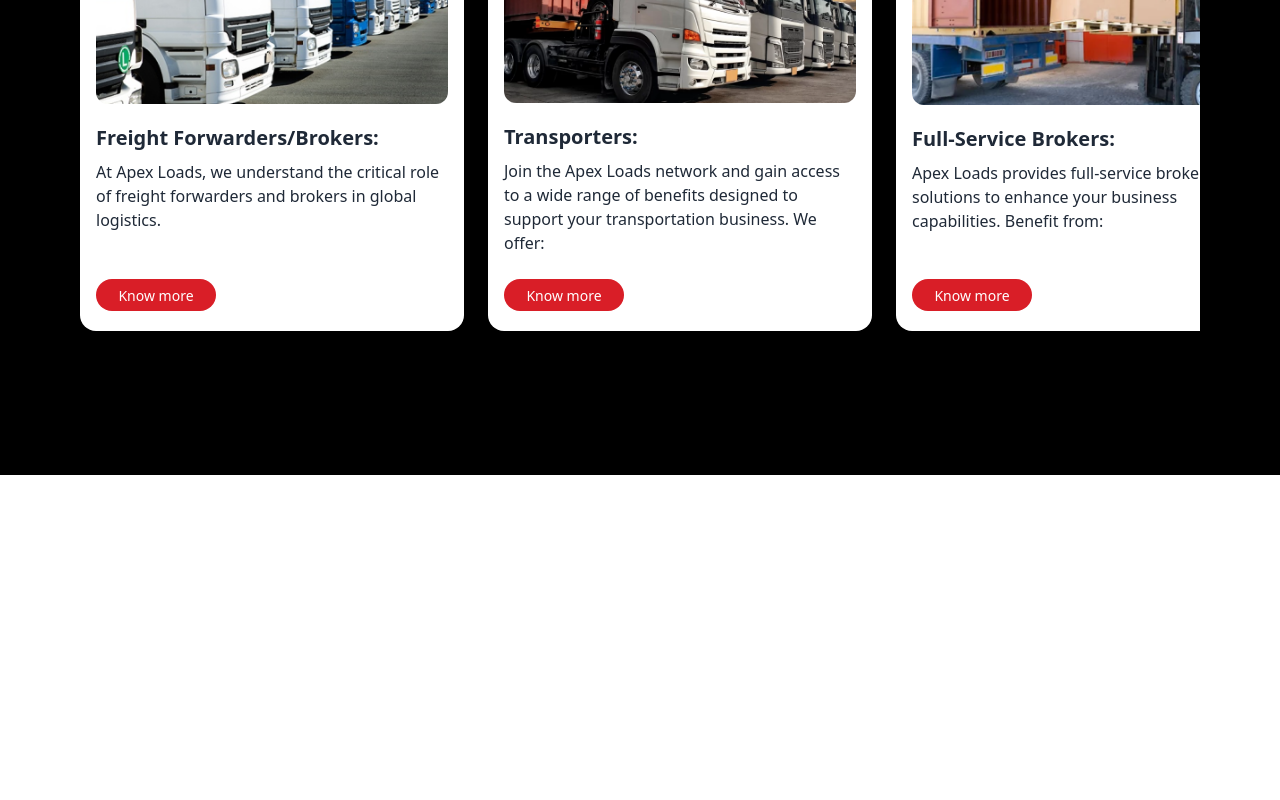
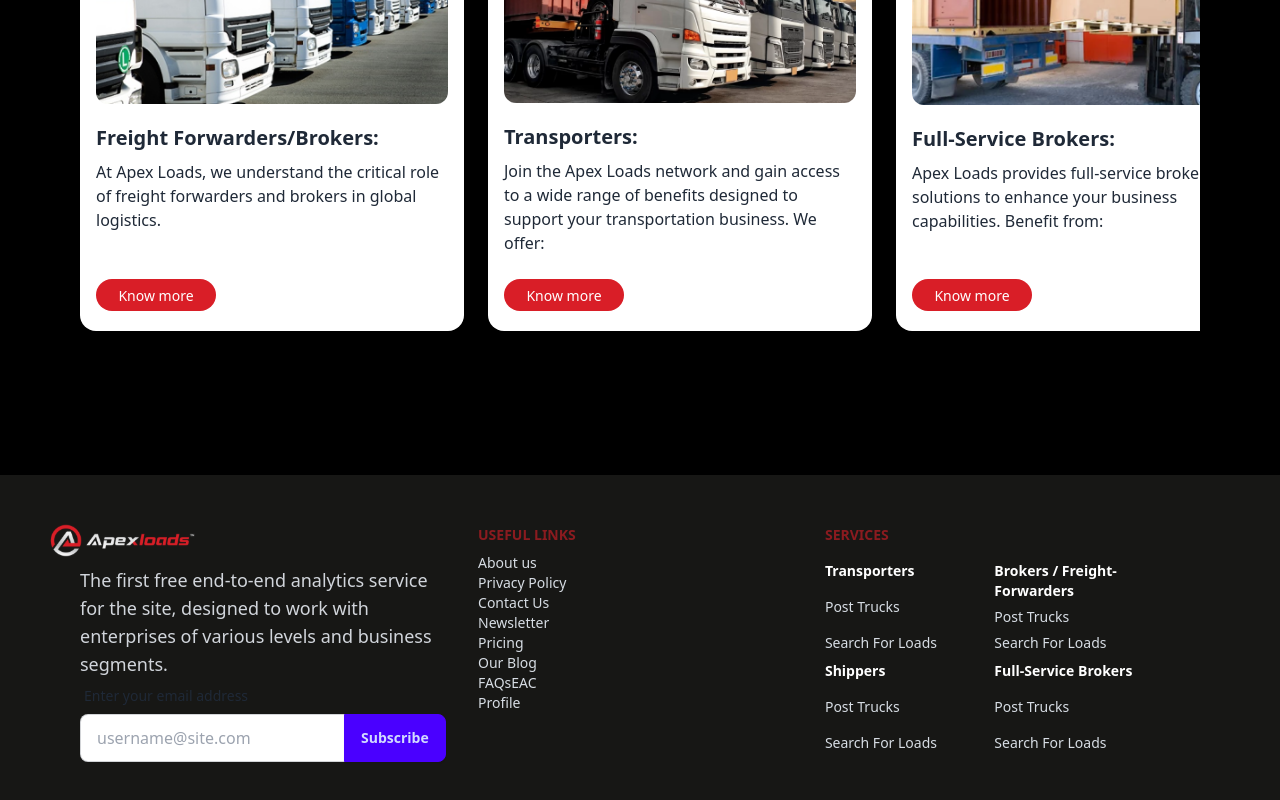
Before and after one commit to Sunny-Maheshwari/Apex-loads-Reactjs--Twalwindcss-Sunny, a React (Create React App) app: page / in a window 1280 px wide. Shown: the part 2457-3257 px from the top of the page. Before the commit the page ends 2932 px from the top, so only its background shows below. Built offline with nearby package versions, Linux system fonts and the light colour scheme.

Commit message:
Fotter component created and working on it

```diff
--- a/src/App.js
+++ b/src/App.js
@@ -2,6 +2,7 @@ import React from 'react';
 import HeroSection from './components/HeroSection';
 import About from './components/About';
 import HomeSection from './components/HomeSection';
+import Footer from './components/Footer';
 
 function App() {
   return (
@@ -9,6 +10,7 @@ function App() {
       <HeroSection />
       <HomeSection />
       <About />
+      <Footer />
     </div>
   );
 }
--- /dev/null
+++ b/src/components/Footer.js
@@ -0,0 +1,72 @@
+import React from "react";
+import logo from "../assets/apexloads 1.svg";
+const Footer = () => {
+  return (
+    <footer className="footer w-full bg-[#171715] text-neutral-content p-10 items-center">
+      <div className="w-20">
+        <form className="space-x-10">
+          <img src={logo} alt="ApexLoads" className="w-24 md:w-32 lg:w-40" />
+          <p className="text-sm sm:text-base md:text-lg text-gray-300">
+            The first free end-to-end analytics service for the site, designed
+            to work with enterprises of various levels and business segments.
+          </p>
+          <fieldset className="form-control w-80">
+            <label className="label">
+              <span className="label-text">Enter your email address</span>
+            </label>
+            <div className="join">
+              <input
+                type="text"
+                placeholder="username@site.com"
+                className="input input-bordered join-item"
+              />
+              <button className="btn btn-primary join-item">Subscribe</button>
+            </div>
+          </fieldset>
+        </form>
+      </div>
+      <div className="flex flex-row justify-between w-[90%]">
+        <nav className="flex flex-col w-full">
+          <h6 className="footer-title text-[#D81E27]">Useful Links</h6>
+          <a className="link link-hover">About us</a>
+          <a className="link link-hover">Privacy Policy</a>
+          <a className="link link-hover">Contact Us</a>
+          <a className="link link-hover">Newsletter</a>
+          <a className="link link-hover">Pricing</a>
+          <a className="link link-hover">Our Blog</a>
+          <a className="link link-hover">FAQsEAC</a>
+          <a className="link link-hover">Profile</a>
+        </nav>
+        <nav className="flex flex-col w-full space-y-2">
+          <h6 className="footer-title text-[#D81E27]">Services</h6>
+          <div className="flex justify-between flex-row w-full">
+            <div className="flex justify-between flex-col w-full space-y-4">
+              <h1 className="text-white text-md font-bold">Transporters</h1>
+              <a className="link link-hover">Post Trucks</a>
+              <a className="link link-hover">Search For Loads</a>
+            </div>
+            <div className="flex justify-between flex-col w-full">
+              <h1 className="text-white text-md font-bold">Brokers / Freight-Forwarders</h1>
+              <a className="link link-hover">Post Trucks</a>
+              <a className="link link-hover">Search For Loads</a>
+            </div>
+          </div>
+          <div className="flex justify-between flex-row w-full">
+            <div className="flex justify-between flex-col w-full space-y-4">
+              <h1 className="text-white text-md font-bold">Shippers</h1>
+              <a className="link link-hover">Post Trucks</a>
+              <a className="link link-hover">Search For Loads</a>
+            </div>
+            <div className="flex justify-between flex-col w-full">
+              <h1 className="text-white text-md font-bold">Full-Service Brokers</h1>
+              <a className="link link-hover">Post Trucks</a>
+              <a className="link link-hover">Search For Loads</a>
+            </div>
+          </div>
+        </nav>
+      </div>
+    </footer>
+  );
+};
+
+export default Footer;
```
